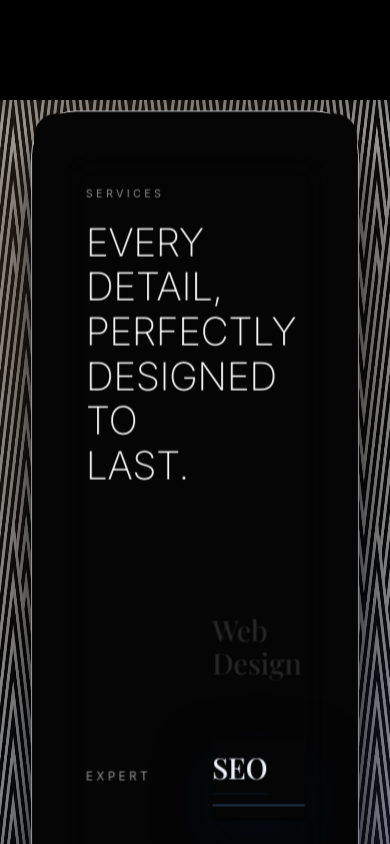
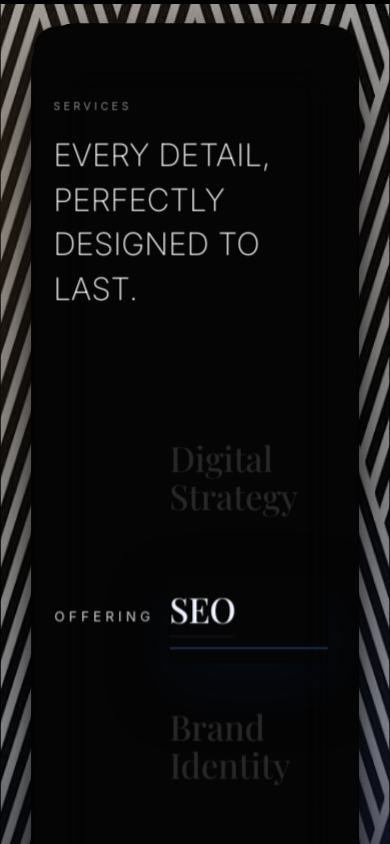
Before and after one commit to solomonhearn9/solomon, a Next.js app: page / in a window 390 px wide. Shown: the part 840-1684 px from the top of the page. Built offline with nearby package versions, Linux system fonts and the light colour scheme.

Commit message:
updated mobile service

```diff
--- a/app/globals.css
+++ b/app/globals.css
@@ -1094,9 +1094,10 @@ a {
 .site-footer {
   position: relative;
   background: #0c0c0f;
-  padding: clamp(120px, 20vw, 220px) clamp(20px, 8vw, 120px) 0;
+  padding: clamp(120px, 20vw, 220px) clamp(20px, 8vw, 120px) clamp(48px, 12vw, 90px);
   color: var(--text-primary);
   overflow: hidden;
+  min-height: 400px;
 }
 
 /* Smooth fade-in animation for footer content */
@@ -1108,6 +1109,7 @@ a {
     transform 0.6s cubic-bezier(0.32, 0.16, 0.24, 1);
 }
 
+/* Show footer content when revealed by IntersectionObserver */
 .site-footer.is-revealed .site-footer__content {
   opacity: 1;
   transform: translateY(0);
@@ -1118,6 +1120,23 @@ a {
   opacity: 1;
   transform: translateY(0);
   transition-delay: 0.2s;
+}
+
+/* Fallback: show footer content after page load if observer doesn't trigger */
+.site-footer:not(.is-revealed) .site-footer__content,
+.site-footer:not(.is-revealed) .site-footer__meta {
+  animation: footerFadeIn 0.6s ease-out 0.5s forwards;
+}
+
+@keyframes footerFadeIn {
+  from {
+    opacity: 0;
+    transform: translateY(20px);
+  }
+  to {
+    opacity: 1;
+    transform: translateY(0);
+  }
 }
 
 .site-footer__inner {
@@ -1476,7 +1495,7 @@ a {
   }
 
   .services-section {
-    padding: clamp(220px, 26vw, 300px) 24px 160px;
+    padding: clamp(220px, 26vw, 300px) 24px clamp(224px, 30vw, 240px);
     background-position: center;
   }
 
@@ -1721,7 +1740,8 @@ a {
     align-self: stretch;
     width: 100vw;
     margin-left: calc((100vw - 100%) / -2);
-    margin-top: auto;
+    margin-top: calc(-36px - 4em);
+    margin-bottom: 0;
     padding: 0;
     flex-shrink: 0;
   }
@@ -1741,7 +1761,7 @@ a {
   }
 
   .services-card.services-card--scroll {
-    padding: clamp(32px, 7vw, 48px) clamp(24px, 5vw, 32px) clamp(40px, 8vw, 56px);
+    padding: clamp(32px, 7vw, 48px) clamp(0px, calc(5vw - 25px), 7px) clamp(40px, 8vw, 56px);
     gap: clamp(56px, 10vw, 80px);
   }
 
@@ -1752,16 +1772,18 @@ a {
     color: rgba(255, 255, 255, 0.55);
     margin-bottom: clamp(28px, 5vw, 36px);
     margin-top: 0;
+    text-align: left;
   }
 
   /* Mobile Typography Hierarchy - Main Headline */
   .services-card--scroll .services-title {
-    font-size: clamp(40px, 8vw, 56px);
-    line-height: 1.15;
-    letter-spacing: -0.01em;
+    font-size: clamp(32px, 6.5vw, 44px);
+    line-height: 1.4375;
+    letter-spacing: 0.0025em;
     margin-top: clamp(8px, 1.5vw, 12px);
     margin-bottom: 0;
     color: #ffffff;
+    text-align: left;
   }
 
   /* Mobile Typography Hierarchy - Tagline */
@@ -1773,13 +1795,16 @@ a {
     margin-top: clamp(32px, 5vw, 44px);
     margin-bottom: 0;
     max-width: 100%;
+    text-align: left;
   }
 
   /* Mobile Spacing - Card Copy Container */
   .services-card--scroll .services-card-copy {
     gap: 0;
     margin-bottom: clamp(8px, 1.5vw, 12px);
-    max-width: 72%;
+    max-width: 90%;
+    text-align: left;
+    margin-left: -0.6em;
   }
 
   .services-expertise {
@@ -1788,16 +1813,17 @@ a {
   }
 
   .services-expertise.services-expertise--scroll {
-    grid-template-columns: minmax(80px, 100px) minmax(0, 1fr);
+    grid-template-columns: minmax(60px, 80px) minmax(0, 1fr);
     gap: clamp(28px, 6vw, 40px);
     margin-top: clamp(48px, 8vw, 64px);
   }
 
   /* Mobile Typography Hierarchy - Expert Label */
   .services-card--scroll .expert-label {
-    font-size: clamp(12px, 1.5vw, 14px);
+    font-size: clamp(14px, 2vw, 18px);
     letter-spacing: 0.3em;
-    color: rgba(255, 255, 255, 0.6);
+    color: rgba(255, 255, 255, 0.85);
+    margin-left: -0.6em;
   }
 
   .expert-label-wrapper {
@@ -1812,13 +1838,13 @@ a {
 
   /* Mobile Typography Hierarchy - Service Items */
   .services-card--scroll .service-item--scroll {
-    font-size: clamp(28px, 7vw, 38px);
+    font-size: clamp(34px, 7vw, 44px);
     line-height: 1.12;
     padding: clamp(14px, 2.8vw, 20px) 0;
   }
 
   .services-card--scroll .service-item--scroll.is-active {
-    font-size: clamp(30px, 7.5vw, 40px);
+    font-size: clamp(36px, 7.5vw, 46px);
   }
 
   .services-card--scroll .service-item--scroll::after {
@@ -1826,13 +1852,15 @@ a {
   }
 
   .services-section {
-    padding: clamp(240px, 28vw, 320px) 24px 200px;
+    padding: clamp(300px, 28vw, 380px) 24px clamp(264px, 32vw, 280px);
+    margin-top: 0;
   }
 
   .services-section::before {
-    background-size: 33.33% 160%, 33.33% 160%, 33.33% 160%;
-    background-position: left center, center center, right center;
-    top: -200px;
+    background-image: url("/zig2.webp");
+    background-size: 100% 160%;
+    background-position: center center;
+    top: -260px;
     bottom: -48px;
     left: 50%;
     right: auto;
@@ -1920,7 +1948,7 @@ a {
   }
 
   .services-section {
-    padding: clamp(180px, 22vw, 240px) 18px 110px;
+    padding: clamp(180px, 22vw, 240px) 18px clamp(174px, 26vw, 214px);
   }
 
   .services-card {
@@ -1950,7 +1978,7 @@ a {
   }
 
   .services-card--scroll .service-item--scroll {
-    font-size: clamp(22px, 10vw, 30px);
+    font-size: clamp(28px, 10vw, 36px);
   }
 
   .projects-section {
--- a/app/page.tsx
+++ b/app/page.tsx
@@ -63,7 +63,7 @@ const marqueeItems: MarqueeItem[] = [
   { type: "image", src: "/lane.webp", alt: "Lane Interior Design" },
 ];
 
-const serviceItems = ["Web Design", "SEO", "Branding", "Marketing"];
+const serviceItems = ["Digital Strategy", "SEO", "Brand Identity", "Marketing"];
 
 const projects: Project[] = [
   {
@@ -128,11 +128,20 @@ export default function HomePage() {
         });
       },
       {
-        threshold: 0.28
+        threshold: 0.1,
+        rootMargin: '100px'
       }
     );
 
     observer.observe(footer);
+
+    // Fallback: if footer is already in view on mount, show it immediately
+    const rect = footer.getBoundingClientRect();
+    const isInView = rect.top < window.innerHeight && rect.bottom > 0;
+    if (isInView) {
+      setIsContactVisible(true);
+      observer.disconnect();
+    }
 
     return () => {
       observer.disconnect();
@@ -440,9 +449,9 @@ export default function HomePage() {
               <div className="projects-header-copy">
                 <h2 className="projects-title">
                   <AnimatedHeadline
-                    prefix="Elevate your brand with "
-                    prefixMobile="Elevate your brand"
-                    words={["design.", "analytics.", "storytelling.", "creativity."]}
+                    prefix="Elevate your value with "
+                    prefixMobile="Elevate your value"
+                    words={["innovation.", "analytics.", "results.", "insights."]}
                   />
                 </h2>
               </div>
--- a/components/services-section.tsx
+++ b/components/services-section.tsx
@@ -116,7 +116,7 @@ const ServicesContent = () => {
   );
 };
 
-const expertiseHighlights = ["Digital Strategy", "SEO", "Brand Identity", "Performance Marketing"];
+const expertiseHighlights = ["Digital Strategy", "SEO", "Brand Identity", "Marketing"];
 
 const easeInOutCubic = (t: number) =>
   t < 0.5 ? 4 * t * t * t : 1 - Math.pow(-2 * t + 2, 3) / 2;
--- a/components/ui/container-scroll-animation.tsx
+++ b/components/ui/container-scroll-animation.tsx
@@ -136,7 +136,7 @@ export const Card = ({
           boxShadow:
             "0 0 #0000004d, 0 9px 20px #0000004a, 0 37px 37px #00000042, 0 84px 50px #00000026, 0 149px 60px #0000000a, 0 233px 65px #00000003"
         }}
-        className="mx-auto -mt-12 w-full max-w-5xl rounded-[46px] border border-white/12 bg-[#070709] p-[1.5px] shadow-[0_40px_120px_rgba(0,0,0,0.6)] md:p-[1.5px]"
+        className="mx-auto -mt-12 w-full max-w-5xl rounded-[46px] border border-[#050505] bg-[#070709] p-[1.5px] shadow-[0_40px_120px_rgba(0,0,0,0.6)] md:p-[1.5px]"
       >
         <motion.div
           style={{
--- a/components/ui/services-typing-content.tsx
+++ b/components/ui/services-typing-content.tsx
@@ -267,7 +267,7 @@ export function ServicesTypingContent({ serviceItems }: ServicesTypingContentPro
             }}
             transition={baseTransition}
           >
-            {isMobile ? "Expert" : "Expert in"}
+            Offering
           </motion.span>
         </div>
         <ul
```
